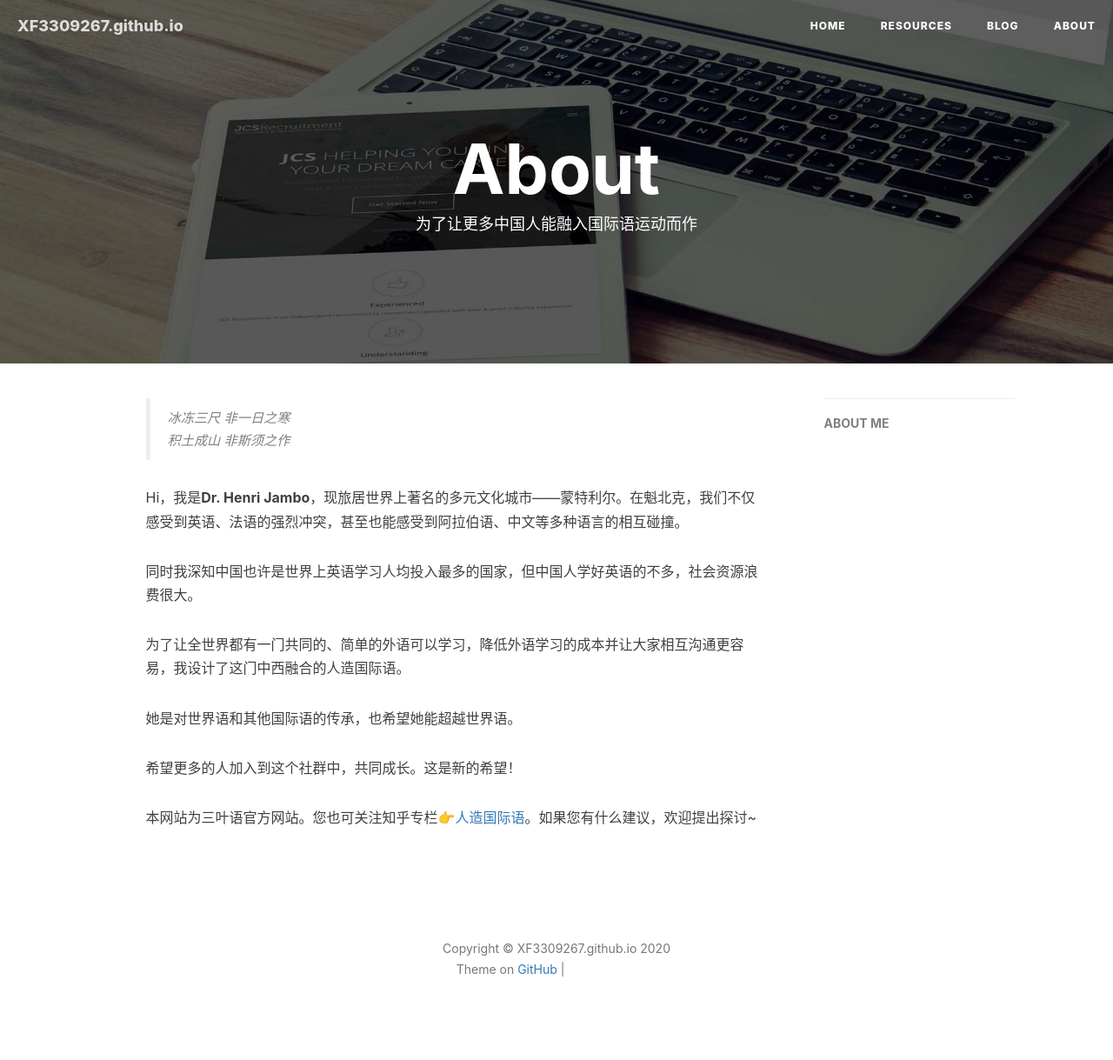
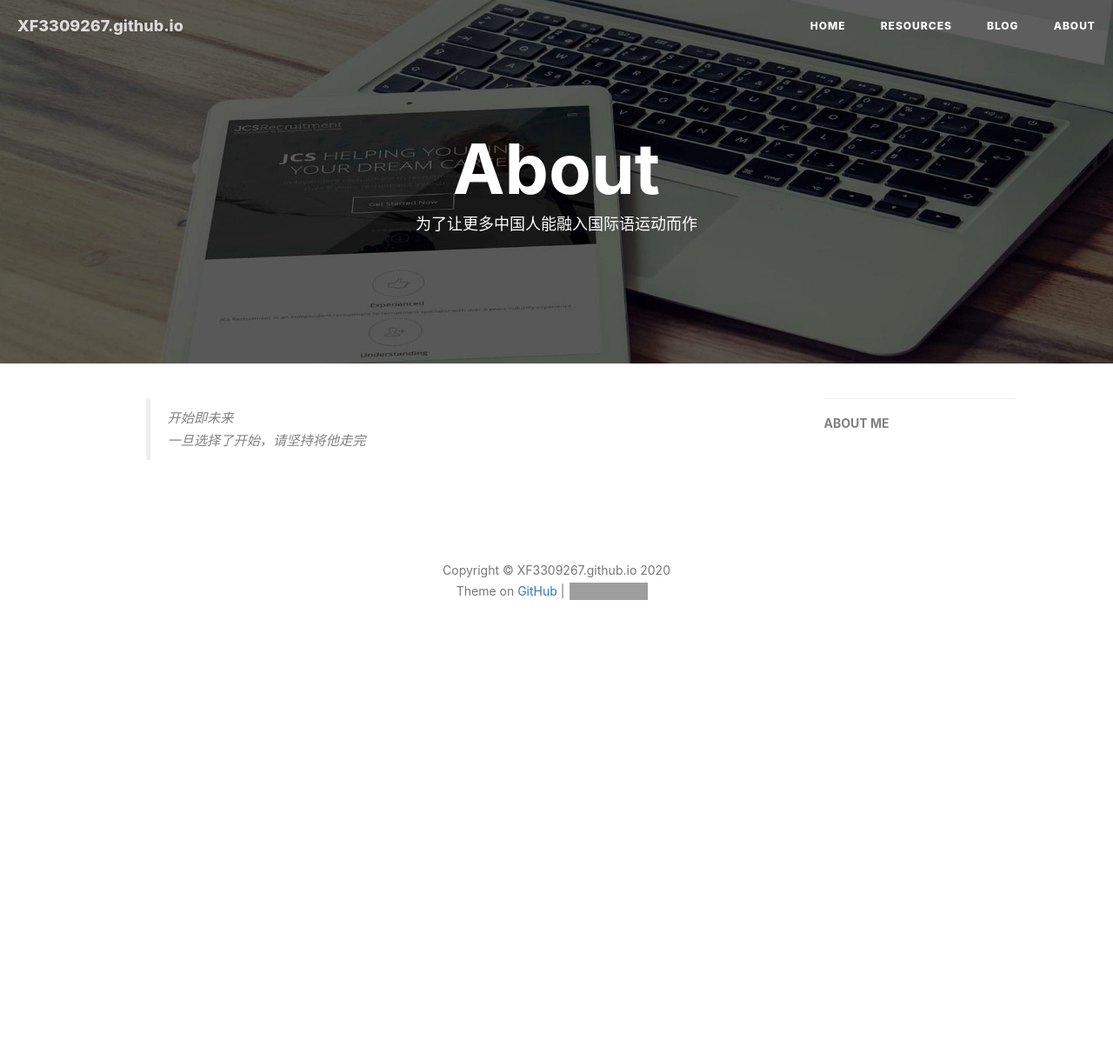
Before and after one commit to XF3309267/XF3309267.github.io, a Jekyll site: the page built from 3-about.html, in a window 1280 px wide. Shown: the whole page at 87% size. Built offline with Jekyll 4.4.1, drawn with Linux system fonts in a browser that asks for light colours; nearby versions of some CDN libraries; comment, search, counter and statistics services are not loaded; after the commit the page ends 900 px from its top, so only the background shows below that; grey boxes are pictures that could not be loaded.

Commit message:
about  标题

```diff
--- a/3-about.html
+++ b/3-about.html
@@ -15,22 +15,12 @@ header-img: "img/post-bg-rwd.jpg"
 <div class="zh post-container">
 
     <!--copied from markdown -->
-    <blockquote><p>冰冻三尺 非一日之寒<br>
-    积土成山 非斯须之作</p></blockquote>
+    <blockquote>
+        <p> 开始即未来    </br>
+            一旦选择了开始，请坚持将他走完
+        </p>
+    </blockquote>
 
-    <p>Hi，我是<strong>Dr. Henri Jambo</strong>，现旅居世界上著名的多元文化城市——蒙特利尔。在魁北克，我们不仅感受到英语、法语的强烈冲突，甚至也能感受到阿拉伯语、中文等多种语言的相互碰撞。</p>
-
-    <p>同时我深知中国也许是世界上英语学习人均投入最多的国家，但中国人学好英语的不多，社会资源浪费很大。</p>
-
-    <p>为了让全世界都有一门共同的、简单的外语可以学习，降低外语学习的成本并让大家相互沟通更容易，我设计了这门中西融合的人造国际语。</p>
-
-    <p>她是对世界语和其他国际语的传承，也希望她能超越世界语。</p>
-
-    <p>希望更多的人加入到这个社群中，共同成长。这是新的希望！</p>
-
-    <p>本网站为三叶语官方网站。您也可关注知乎专栏<a href="https://zhuanlan.zhihu.com/Artificial-International-Language">👉人造国际语</a>。如果您有什么建议，欢迎提出探讨~</p>
-
-    <p></p>
 
 </div>
 
```
